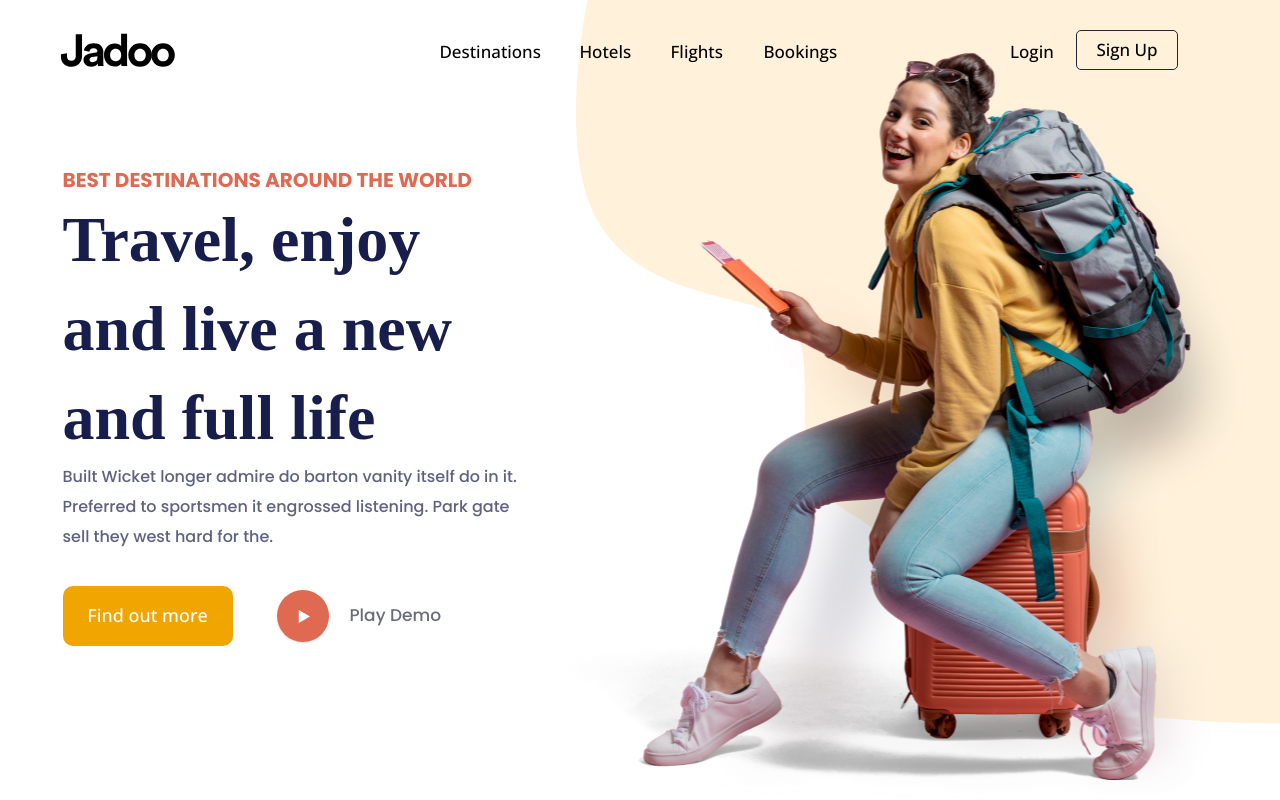
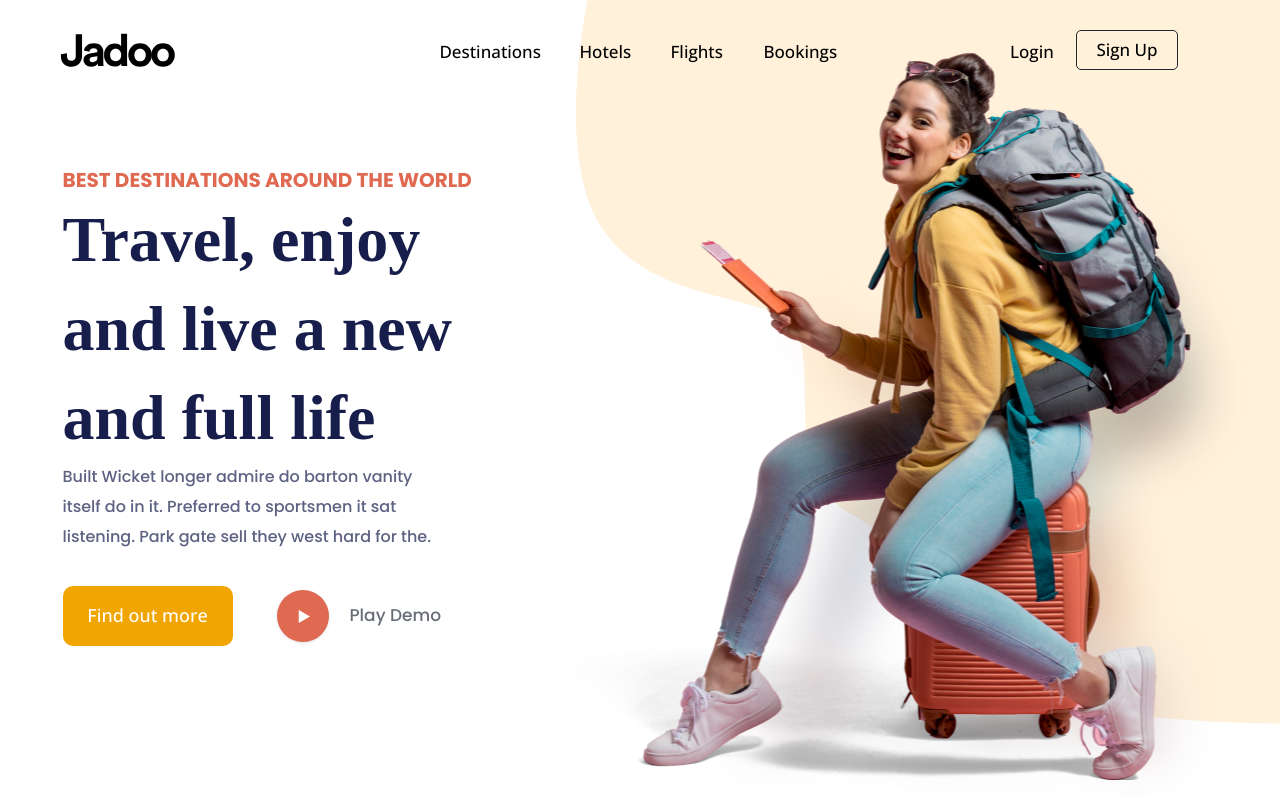
Before and after one commit to Bigbilly-github/landingPage, a React (Vite) app: page / in a window 1280 px wide. Shown: the top 800 px of the page. Built offline with nearby package versions, Linux system fonts and the light colour scheme; a web font is replaced by a local one.

Commit message:
correctional changes

```diff
--- a/src/components/hero.jsx
+++ b/src/components/hero.jsx
@@ -7,17 +7,17 @@ function Hero (){
 
     return(
         <>
-         <section  className="w-full h-auto flex justify-center   ">
+         <section  className="w-[100vw] h-auto flex justify-center   ">
             <div className="xl:w-[1200px] w-[100vw] sm:h-[664px] h-[550px] flex md:flex-row items-center justify-center flex-col md:ml-[45px]">
-            <div className='w-[630px] h-[535px]   md:items-start flex  flex-col items-center md:ml-[20px] xl:ml-0'>
+            <div className='w-[630px] h-[535px]   md:items-start flex  flex-col items-center md:ml-[20px]  xl:ml-0'>
                         <p className='sm:w-[410px] w-[350px] h-[30px] font-poppins font-bold sm:text-[20px] text-[16px] tracking-normal text-[#DF6951]'>
                             BEST DESTINATIONS AROUND THE WORLD
                         </p>
                         <h1 className='font-volx sm:w-[477px] w-[405px] sm:h-[267px] h-[220px] md:ml-0 ml-[60px] font-bold sm:text-[64px] text-[50px]  sm:leading-[89px] leading-[70px] text-[#181E4B]'>
                             Travel, enjoy and live a new and full life
                         </h1>
-                        <p className='font-poppins font-medium sm:text-[16px] text-[14px] md:ml-0  ml-[50px] leading-[30px] sm:w-[467px] w-[390px] h-[90px] text-[#5E6282]'>
-                            Built Wicket longer admire do barton vanity itself do in it. Preferred to sportsmen it engrossed listening. Park gate sell they west hard for the.
+                        <p className='font-poppins font-medium sm:text-[16px] text-[14px] md:ml-0  ml-[50px] leading-[30px] sm:w-[467px] w-[390px] h-[90px]  text-[#5E6282]'>
+                            Built Wicket longer admire do barton vanity <br/> itself do in it. Preferred to sportsmen it sat <br/> listening. Park gate sell they west hard for the.
                         </p>
                         <div className='flex mt-[34px] items-center w-[340px] sm:w-[410px]'>
                             <button className='cursor-pointer sm:w-[170px] w-[130px] h-[60px] bg-[#F1A501] rounded-[10px] font-sans font-medium sm:text-[18px] text-[15px] text-[#FFFFFF]'>
--- a/src/components/testimonials.jsx
+++ b/src/components/testimonials.jsx
@@ -36,7 +36,7 @@ function  Testimonials (){
                         <p className="font-poppins lg:text-[20px] text-[18px] font-semibold text-[#5E6282]">
                         TESTIMONIALS
                         </p>
-                        <h1 className="font-volx xl:text-[50px] lg:text-[39px] sm:text-[24px]    text-[16px] font-bold text-[#14183E]">
+                        <h1 className="font-volx xl:text-[50px] lg:text-[39px] sm:text-[24px]    text-[13px] font-bold text-[#14183E]">
                         What People Say About Us.
                         </h1>
                     </div>
```
